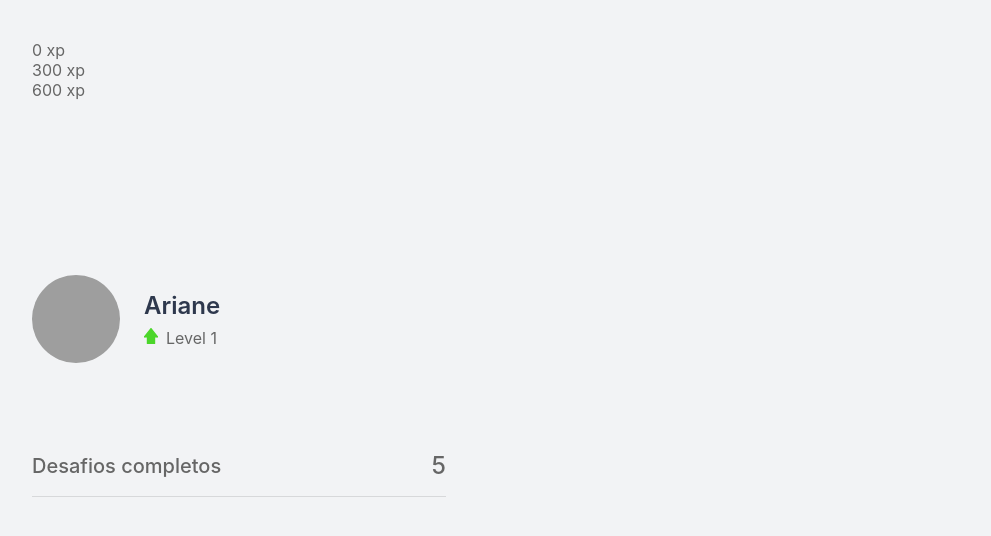
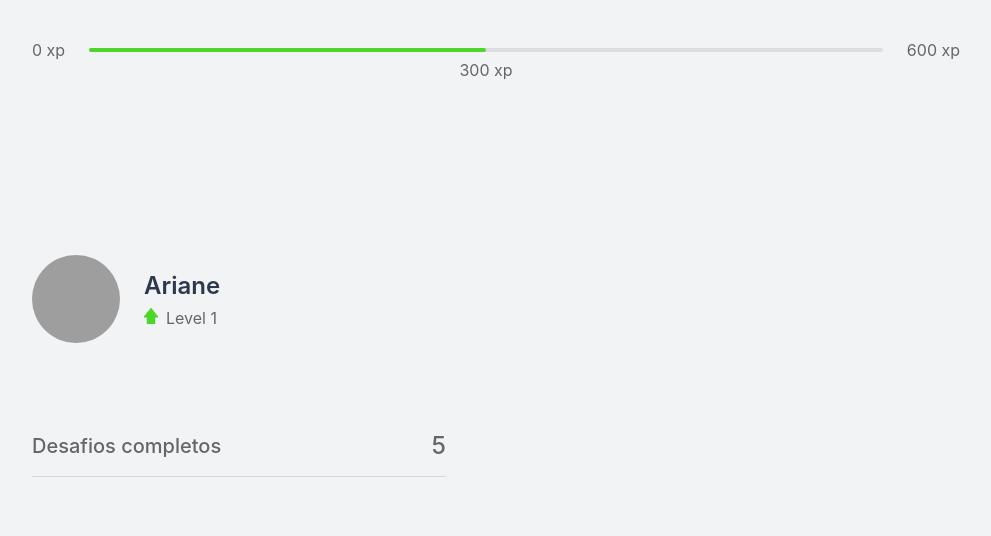
Before and after one commit to arianeborges/app-moveit, a Next.js app: page / in a window 1280 px wide. Shown: the top 536 px of the page, without its empty margins (144-1135 px from the left). Built offline with nearby package versions, Linux system fonts and the light colour scheme; grey boxes are pictures that could not be loaded.

Commit message:
Component Experience Bar

```diff
--- a/src/components/ExperienceBar.tsx
+++ b/src/components/ExperienceBar.tsx
@@ -1,11 +1,13 @@
+import styles from '../styles/components/ExperienceBar.module.css';
+
 export function ExperienceBar() {
   return (
-    <header className="experience-bar">
+    <header className={styles.experienceBar}>
       <span>0 xp</span>
       <div>
         <div style={{ width: '50%' }}/>
 
-        <span className="current-experience" style={{ left: '50%' }}>
+        <span className={styles.currentExperience} style={{ left: '50%' }}>
           300 xp
         </span>
       </div>
--- /dev/null
+++ b/src/styles/components/ExperienceBar.module.css
@@ -0,0 +1,29 @@
+.experienceBar{
+   display: flex;
+   align-items: center;
+}
+
+.experienceBar span{
+   font-size: 1rem;
+}
+
+.experienceBar > div{
+   flex: 1;
+   height: 4px;
+   border-radius: 4px;
+   background: var(--gray-line);
+   margin: 0 1.5rem;
+   position: relative;
+}
+
+.experienceBar > div >div{
+   height: 4px;
+   border-radius: 4px;
+   background: var(--green);
+}
+
+span.currentExperience{
+   position: absolute;
+   top: 12px;
+   transform: translateX(-50%);
+}
```
